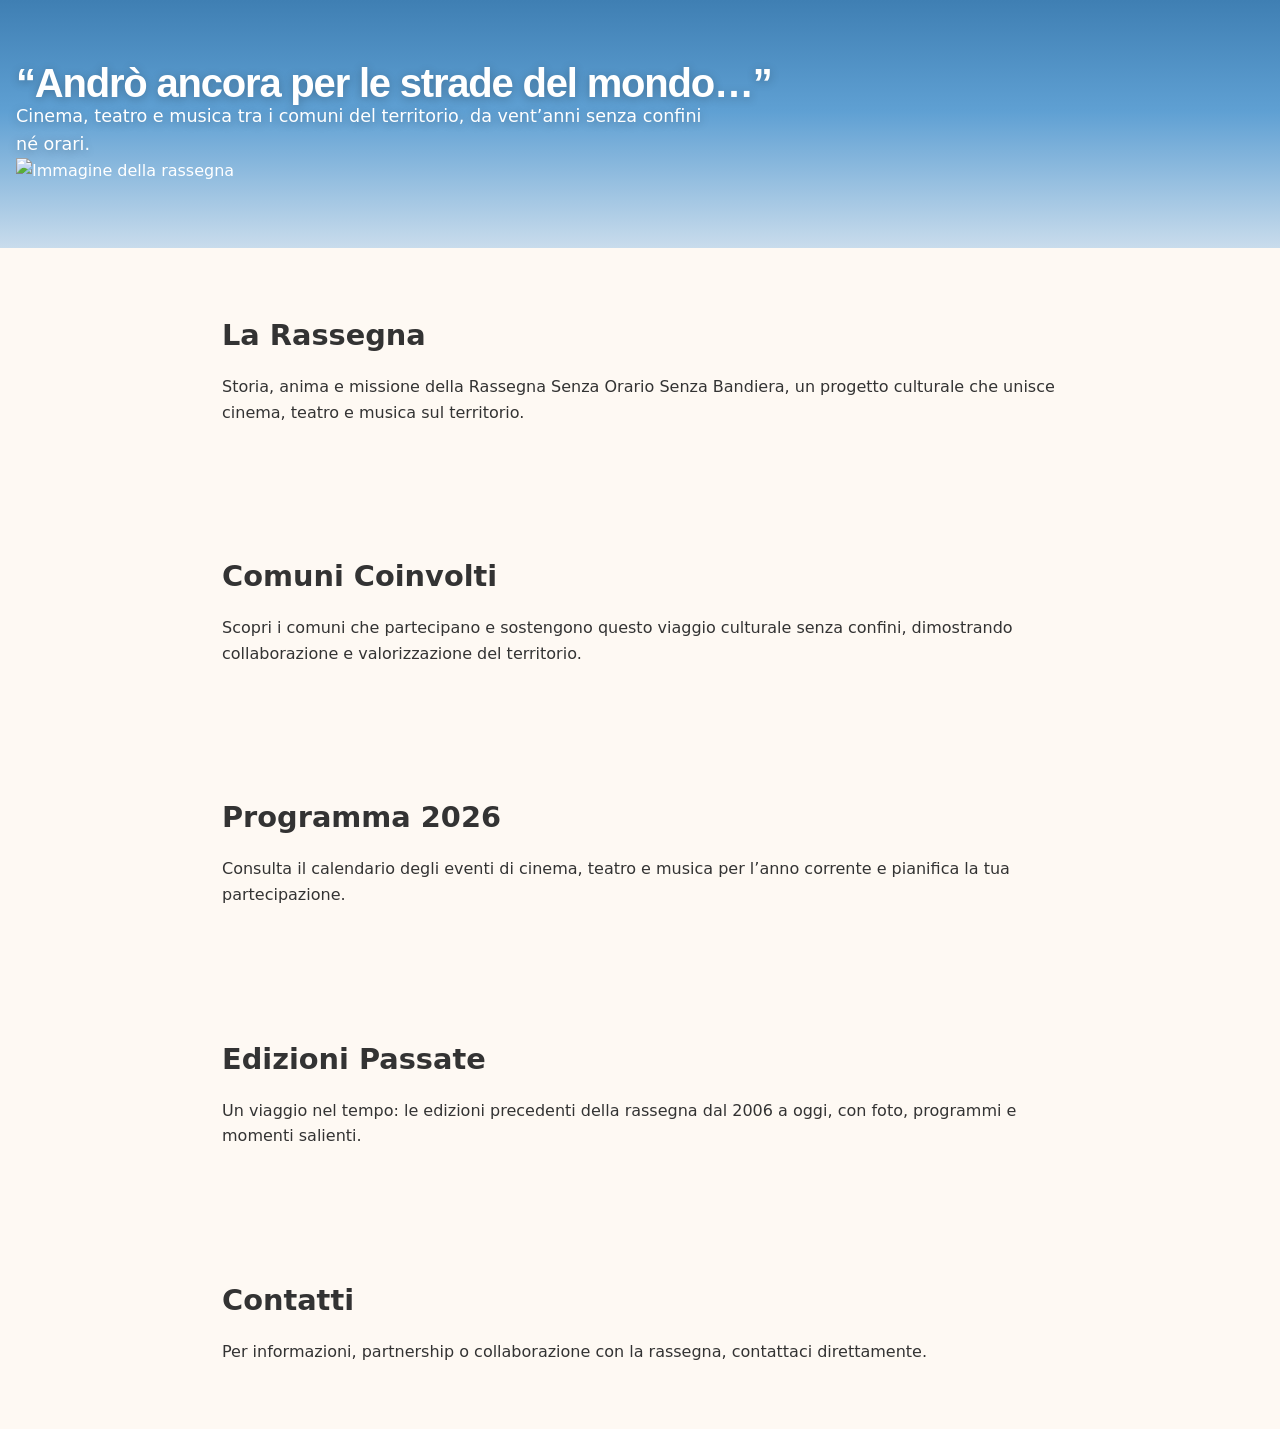
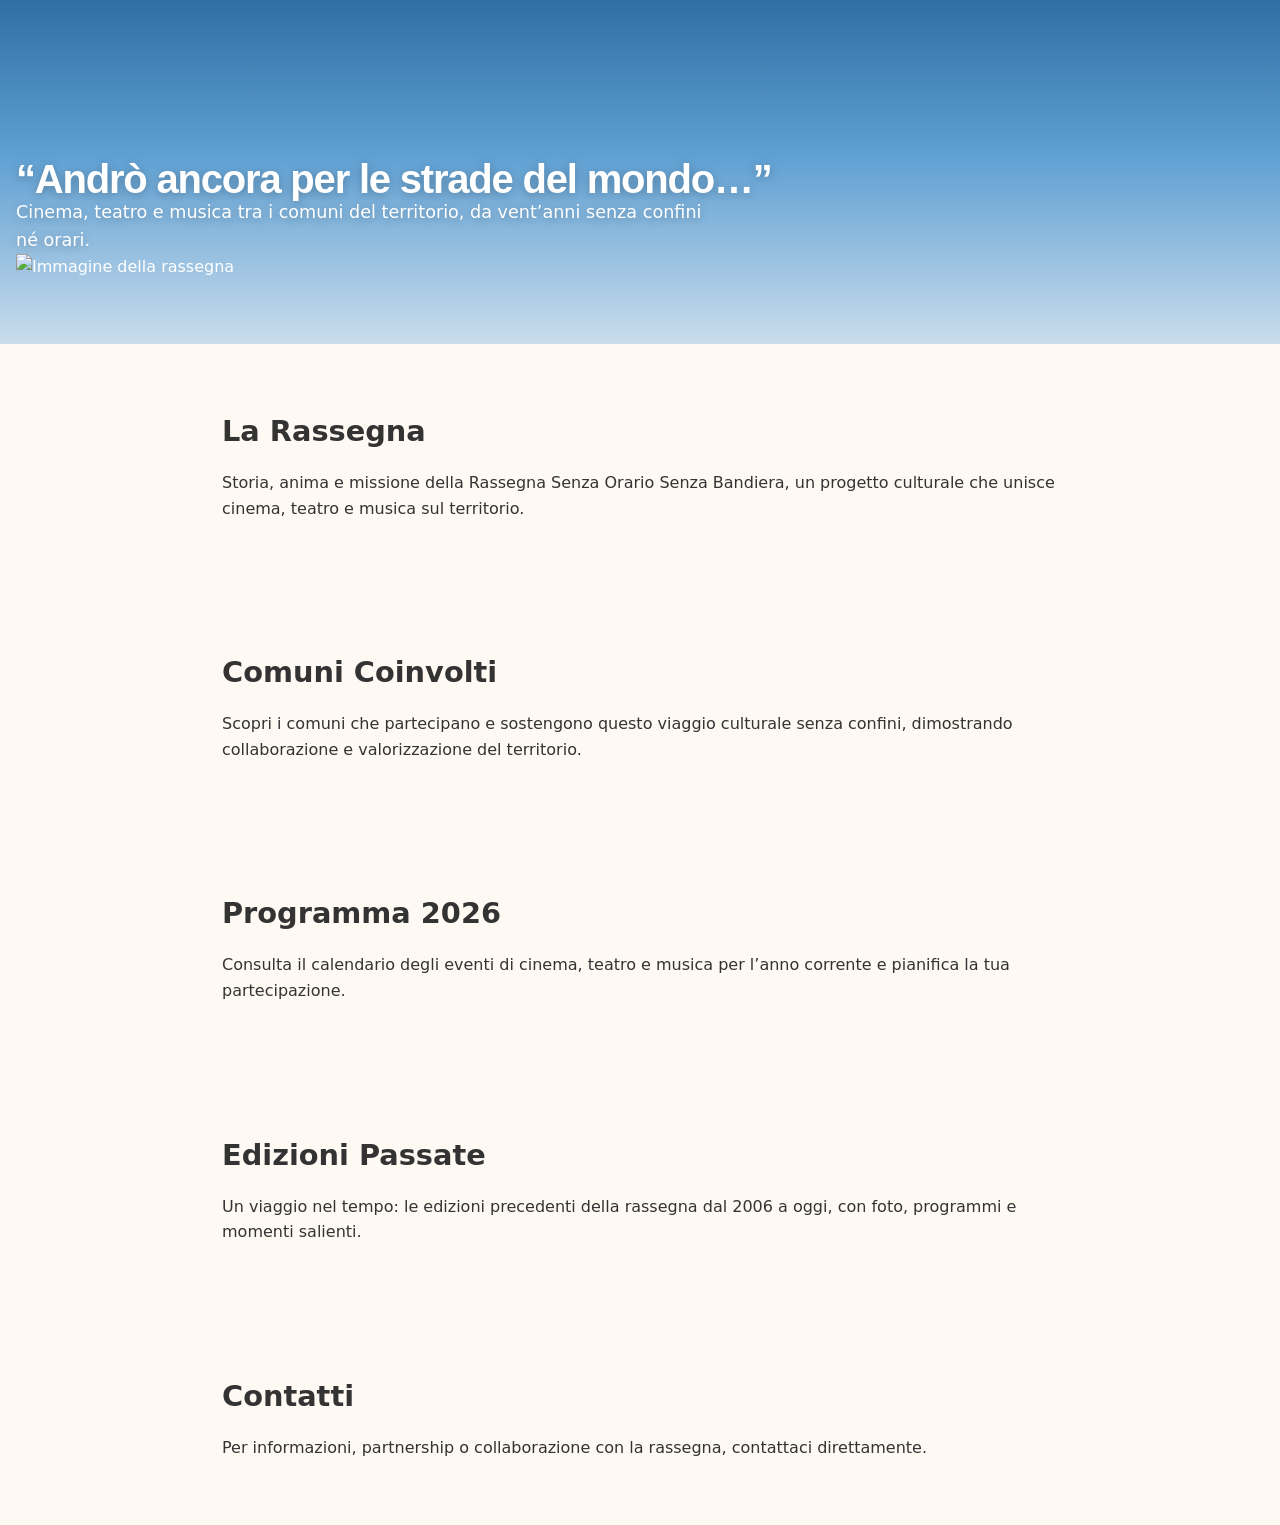

Add files via upload

--- a/styles.css
+++ b/styles.css
@@ -1055,3 +1055,53 @@ body.menu-open {
     background: var(--blu-profondo);
     color: white;
 }
+
+/* ==================================
+   HEADER FUSO CON HERO
+================================== */
+
+.hero-header {
+    position: absolute;
+    top: 0;
+    left: 0;
+    width: 100%;
+
+    z-index: 1000;
+
+    background: transparent !important;
+}
+
+/* Il blu sale fino in cima,
+   ma manteniamo il respiro originale */
+.hero {
+    padding-top: 160px; /* aumenta o diminuisci di 20px se serve */
+
+    background: linear-gradient(
+        to bottom,
+        #2f6fa3 0%,
+        #5fa0d3 45%,
+        #c9dcec 100%
+    );
+}
+
+/* colori header */
+.hero-header .titolo,
+.hero-header .manifesto,
+.hero-header .categorie,
+.hero-header .categorie span:not(.verde) {
+    color: white;
+}
+
+.hero-header .manifesto::after {
+    background: rgba(255,255,255,0.4);
+}
+
+.hero-header .line {
+    background: white;
+}
+
+@media (max-width: 767px) {
+    .hero {
+        padding-top: 220px;
+    }
+}
